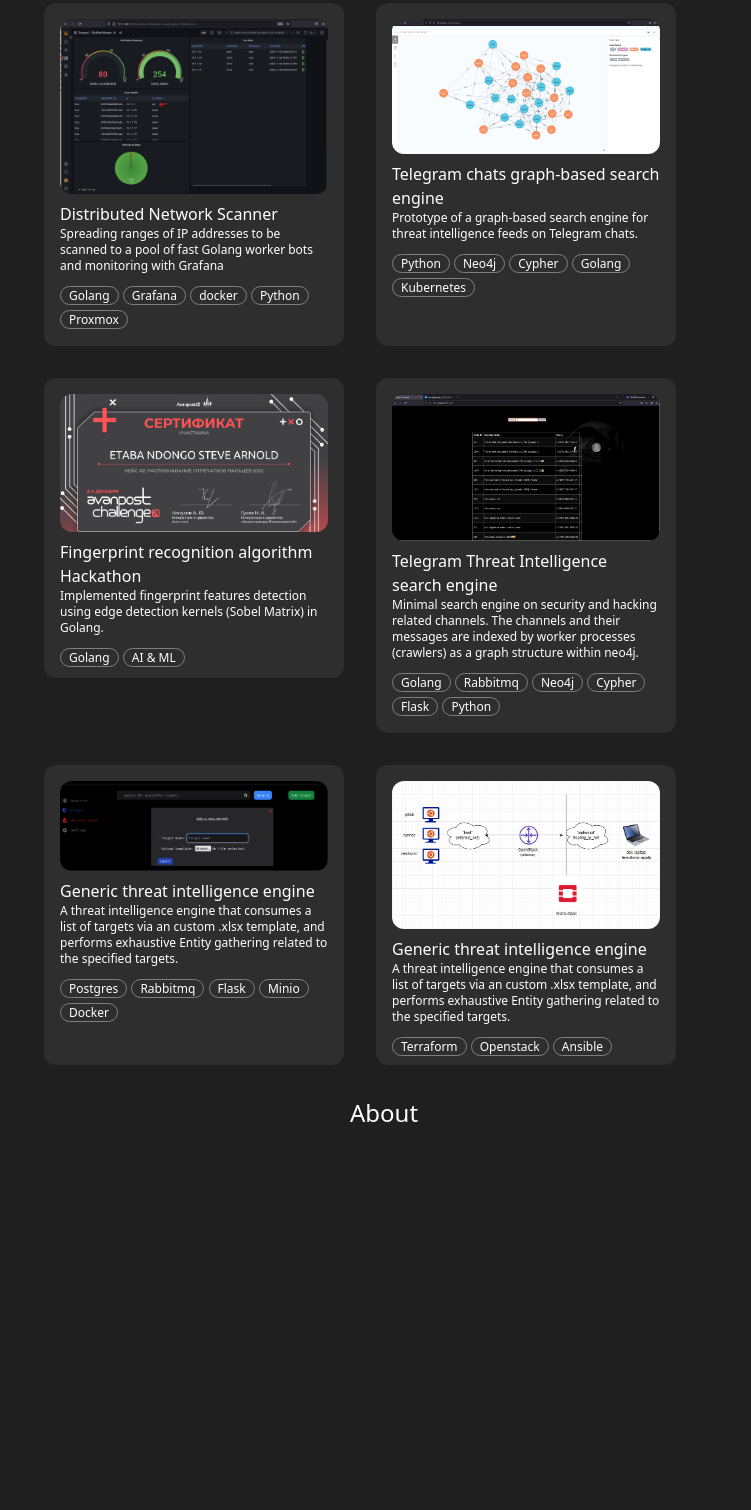
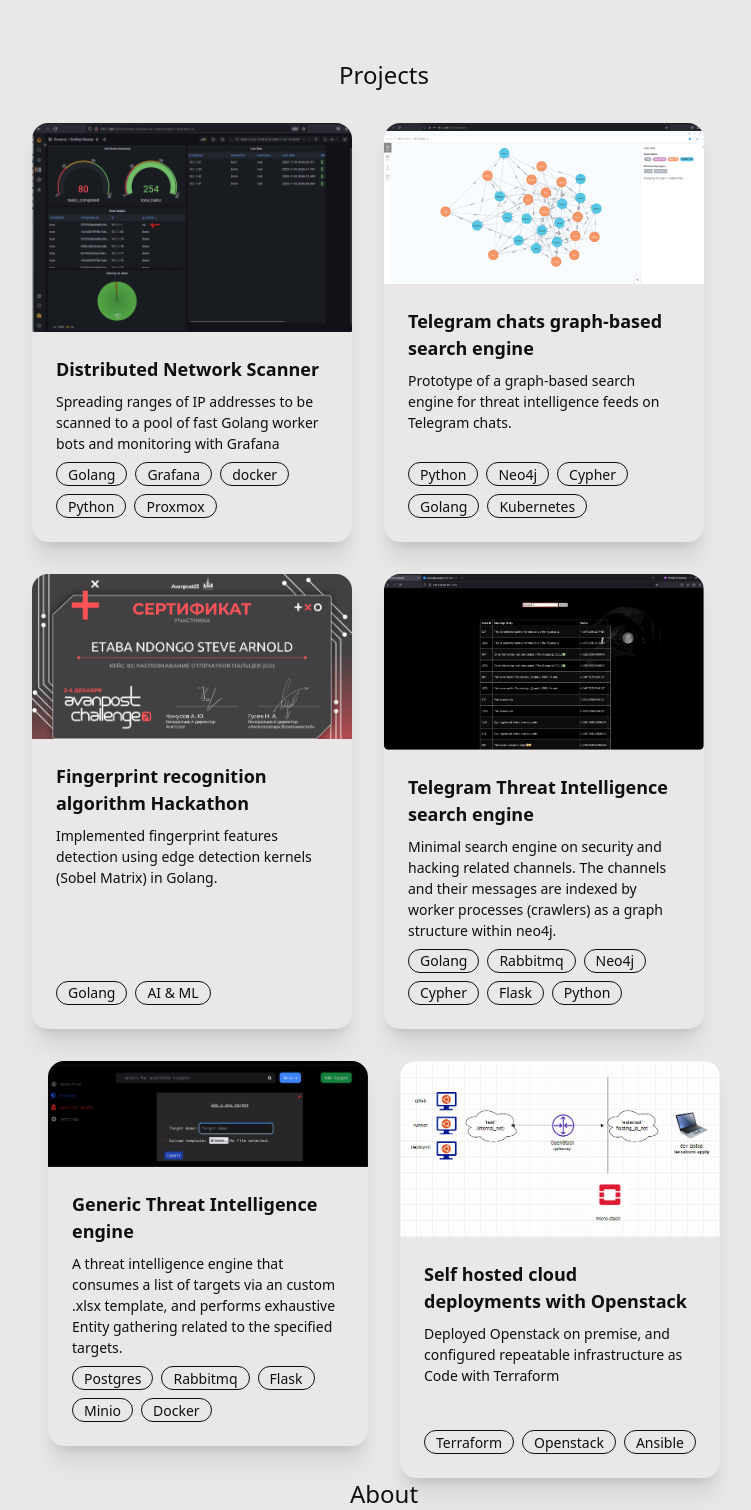
Before and after one commit to r0psteev/Portfolio, a website built with Vite: page index.html in a window 1280 px wide. Shown: the part 458-1968 px from the top of the page, without its empty margins (256-1007 px from the left). Before the commit the page ends 1587 px from the top, so only its background shows below. Built offline with nearby package versions, Linux system fonts and the light colour scheme.

Commit message:
incorporate daisy UI for theme toggling and cards

```diff
--- a/index.html
+++ b/index.html
@@ -7,134 +7,199 @@
     <link rel="stylesheet" href="/src/style.css">
     <title>Vite App</title>
   </head>
-  <body class="bg-[#1f1f1f] text-white h-[100vh]">
+  <body data-theme>
     <!-- header -->
     <header class="border-b-[1px] border-b-[#565656]">
-      <div class="flex justify-between mx-[300px]">
+      <div class="flex justify-between mx-[300px] items-center">
         <img class="rounded-full py-2" src="/r0psteev.png" alt="Profile picture" width="60px">
         <nav class="flex items-center w-[200px] justify-around">
           <a class="rounded-sm px-4 py-2 hover:underline" href="#projects">Projects</a>
           <a class="rounded-sm px-4 py-2 hover:underline" href="#about">About</a>
+          <label class="flex cursor-pointer gap-2">
+            <svg
+              xmlns="http://www.w3.org/2000/svg"
+              width="20"
+              height="20"
+              viewBox="0 0 24 24"
+              fill="none"
+              stroke="currentColor"
+              stroke-width="2"
+              stroke-linecap="round"
+              stroke-linejoin="round">
+              <circle cx="12" cy="12" r="5" />
+              <path
+                d="M12 1v2M12 21v2M4.2 4.2l1.4 1.4M18.4 18.4l1.4 1.4M1 12h2M21 12h2M4.2 19.8l1.4-1.4M18.4 5.6l1.4-1.4" />
+            </svg>
+            <input type="checkbox" value="synthwave" class="toggle theme-controller" />
+            <svg
+              xmlns="http://www.w3.org/2000/svg"
+              width="20"
+              height="20"
+              viewBox="0 0 24 24"
+              fill="none"
+              stroke="currentColor"
+              stroke-width="2"
+              stroke-linecap="round"
+              stroke-linejoin="round">
+              <path d="M21 12.79A9 9 0 1 1 11.21 3 7 7 0 0 0 21 12.79z"></path>
+            </svg>
+          </label>
         </nav>
       </div>
     </header>
 
     <!-- Body -->
-    <section class="flex flex-col mx-[300px] h-[40%] justify-evenly">
+    <section class="flex flex-col mt-[6rem] mx-[300px] justify-evenly">
       <p class="text-2xl text-center">
         Hello! I am <span class="text-purple-500">Arnold Etaba</span>
       </p>
-      <p class="mx-[9rem]">
+      <p class="mt-[4rem]">
         Lorem ipsum dolor sit amet consectetur adipisicing elit. Non quam odio voluptatem, laborum temporibus labore fugiat distinctio, perspiciatis voluptas, minima illo voluptates inventore dolore veritatis aspernatur totam quis? Sint praesentium quo aut architecto, quod reiciendis quia repellendus facere, rerum enim eos aliquid illum. Explicabo quas voluptates saepe veritatis velit deserunt ipsum maxime ut, sit provident.
       </p>
     </section>
 
     <!-- About Me-->
     <section id="projects">
-      <p class="text-2xl text-center">Projects</p>
+      <p class="text-2xl text-center mt-[8rem] mx-[300px]">Projects</p>
 
-      <div class="flex flex-wrap  mx-[300px] space-x-8 space-y-8 mt-8">
-        <a href="https://github.com/r0psteev/cthulu-net/" class="rounded-xl p-4 flex flex-col w-[300px] bg-[#2e2e2e]">
-          <img width="300" class="rounded-xl" src="/1.png" alt="cthulu network scanner">
-          <div class="mt-2">
-            <p>Distributed Network Scanner</p>
-            <div class="text-xs">Spreading ranges of IP addresses to be scanned to a pool of fast Golang worker bots and monitoring with Grafana</div>
-          </div>
-          <div class="mt-2">
-            <span class="px-2 border-[1px] border-[#7e7e7e] rounded-xl text-xs">Golang</span>
-            <span class="px-2 border-[1px] border-[#7e7e7e] rounded-xl text-xs">Grafana</span>
-            <span class="px-2 border-[1px] border-[#7e7e7e] rounded-xl text-xs">docker</span>
-            <span class="px-2 border-[1px] border-[#7e7e7e] rounded-xl text-xs">Python</span>
-            <span class="px-2 border-[1px] border-[#7e7e7e] rounded-xl text-xs">Proxmox</span>
+      <div class="flex flex-wrap mx-[200px] justify-center space-y-8 mt-8 space-x-8">
+
+        <a href="https://github.com/r0psteev/cthulu-net/" class="card bg-base-100 w-80 shadow-xl">
+          <figure>
+            <img
+              src="/1.png"
+              alt="Distributed network scanner" />
+          </figure>
+          <div class="card-body">
+            <h2 class="card-title">
+              Distributed Network Scanner
+            </h2>
+            <p>Spreading ranges of IP addresses to be scanned to a pool of fast Golang worker bots and monitoring with Grafana</p>
+            <div class="card-actions">
+              <div class="badge badge-outline">Golang</div>
+              <div class="badge badge-outline">Grafana</div>
+              <div class="badge badge-outline">docker</div>
+              <div class="badge badge-outline">Python</div>
+              <div class="badge badge-outline">Proxmox</div>
+            </div>
           </div>
         </a>
 
-        <a href="https://www.youtube.com/watch?v=R4qugZ8TYx0" class="rounded-xl p-4 flex flex-col w-[300px] bg-[#2e2e2e]">
-          <img width="300" class="rounded-xl" src="/2.png" alt="Telegram graph-based search engine">
-          <div class="mt-2">
-            <p>Telegram chats graph-based search engine</p>
-            <div class="text-xs">
+        <a href="https://www.youtube.com/watch?v=R4qugZ8TYx0" class="card bg-base-100 w-80 shadow-xl">
+          <figure>
+            <img
+              src="/2.png"
+              alt="Telegram graph search engine" />
+          </figure>
+          <div class="card-body">
+            <h2 class="card-title">
+              Telegram chats graph-based search engine
+            </h2>
+            <p>
               Prototype of a graph-based search engine for threat intelligence feeds
               on Telegram chats.
+            </p>
+            <div class="card-actions">
+              <div class="badge badge-outline">Python</div>
+              <div class="badge badge-outline">Neo4j</div>
+              <div class="badge badge-outline">Cypher</div>
+              <div class="badge badge-outline">Golang</div>
+              <div class="badge badge-outline">Kubernetes</div>
             </div>
-          </div>
-          <div class="mt-2">
-            <span class="px-2 border-[1px] border-[#7e7e7e] rounded-xl text-xs">Python</span>
-            <span class="px-2 border-[1px] border-[#7e7e7e] rounded-xl text-xs">Neo4j</span>
-            <span class="px-2 border-[1px] border-[#7e7e7e] rounded-xl text-xs">Cypher</span>
-            <span class="px-2 border-[1px] border-[#7e7e7e] rounded-xl text-xs">Golang</span>
-            <span class="px-2 border-[1px] border-[#7e7e7e] rounded-xl text-xs">Kubernetes</span>
           </div>
         </a>
 
-        <a href="https://github.com/r0psteev/avanpostCase2/" class="rounded-xl p-4 flex flex-col w-[300px] h-[300px] bg-[#2e2e2e]">
-          <img width="300" class="rounded-xl" src="/3.png" alt="Avanpost.ru Fingerprint recognition algorithm">
-          <div class="mt-2">
-            <p>Fingerprint recognition algorithm Hackathon</p>
-            <div class="text-xs">
+        <a href="https://zavodit.ru/upload/certificates/users/16/1482_6a3d8ce2091a95e4.pdf" class="card bg-base-100 w-80 shadow-xl">
+          <figure>
+            <img
+              src="/3.png"
+              alt="Fingerprint detection hackathon" />
+          </figure>
+          <div class="card-body">
+            <h2 class="card-title">
+              Fingerprint recognition algorithm Hackathon
+            </h2>
+            <p>
               Implemented fingerprint features detection using edge detection kernels
               (Sobel Matrix) in Golang.
+            </p>
+            <div class="card-actions">
+              <div class="badge badge-outline">Golang</div>
+              <div class="badge badge-outline">AI & ML</div>
             </div>
-          </div>
-          <div class="mt-2">
-            <span class="px-2 border-[1px] border-[#7e7e7e] rounded-xl text-xs">Golang</span>
-            <span class="px-2 border-[1px] border-[#7e7e7e] rounded-xl text-xs">AI & ML</span>
           </div>
         </a>
 
-        <a href="https://github.com/r0psteev/tracecat" class="rounded-xl p-4 flex flex-col w-[300px]  bg-[#2e2e2e]">
-          <img width="300" class="rounded-xl" src="/4.png" alt="Telegram threat intelligence search engine">
-          <div class="mt-2">
-            <p>Telegram Threat Intelligence search engine</p>
-            <div class="text-xs">
+        <a href="#" class="card bg-base-100 w-80 shadow-xl">
+          <figure>
+            <img
+              src="/4.png"
+              alt="Telegram Threat Intelligence search engine" />
+          </figure>
+          <div class="card-body">
+            <h2 class="card-title">
+              Telegram Threat Intelligence search engine
+            </h2>
+            <p>
               Minimal search engine on security and hacking related channels.
               The channels and their messages are indexed by worker processes (crawlers)
               as a graph structure within neo4j.
+            </p>
+            <div class="card-actions">
+              <div class="badge badge-outline">Golang</div>
+              <div class="badge badge-outline">Rabbitmq</div>
+              <div class="badge badge-outline">Neo4j</div>
+              <div class="badge badge-outline">Cypher</div>
+              <div class="badge badge-outline">Flask</div>
+              <div class="badge badge-outline">Python</div>
             </div>
-          </div>
-          <div class="mt-2">
-            <span class="px-2 border-[1px] border-[#7e7e7e] rounded-xl text-xs">Golang</span>
-            <span class="px-2 border-[1px] border-[#7e7e7e] rounded-xl text-xs">Rabbitmq</span>
-            <span class="px-2 border-[1px] border-[#7e7e7e] rounded-xl text-xs">Neo4j</span>
-            <span class="px-2 border-[1px] border-[#7e7e7e] rounded-xl text-xs">Cypher</span>
-            <span class="px-2 border-[1px] border-[#7e7e7e] rounded-xl text-xs">Flask</span>
-            <span class="px-2 border-[1px] border-[#7e7e7e] rounded-xl text-xs">Python</span>
           </div>
         </a>
 
-        <a href="#" class="rounded-xl p-4 flex flex-col w-[300px] h-[300px] bg-[#2e2e2e]">
-          <img width="300" class="rounded-xl" src="/5.png" alt="Generic threat Intelligence engine">
-          <div class="mt-2">
-            <p>Generic threat intelligence engine</p>
-            <div class="text-xs">
+        <a href="#" class="card bg-base-100 w-80 shadow-xl">
+          <figure>
+            <img
+              src="/5.png"
+              alt="Generic threat Intelligence engine" />
+          </figure>
+          <div class="card-body">
+            <h2 class="card-title">
+              Generic Threat Intelligence engine
+            </h2>
+            <p>
               A threat intelligence engine that consumes a list of targets
               via an custom .xlsx template, and performs exhaustive Entity
               gathering related to the specified targets.
+            </p>
+            <div class="card-actions">
+              <div class="badge badge-outline">Postgres</div>
+              <div class="badge badge-outline">Rabbitmq</div>
+              <div class="badge badge-outline">Flask</div>
+              <div class="badge badge-outline">Minio</div>
+              <div class="badge badge-outline">Docker</div>
             </div>
-          </div>
-          <div class="mt-2">
-            <span class="px-2 border-[1px] border-[#7e7e7e] rounded-xl text-xs">Postgres</span>
-            <span class="px-2 border-[1px] border-[#7e7e7e] rounded-xl text-xs">Rabbitmq</span>
-            <span class="px-2 border-[1px] border-[#7e7e7e] rounded-xl text-xs">Flask</span>
-            <span class="px-2 border-[1px] border-[#7e7e7e] rounded-xl text-xs">Minio</span>
-            <span class="px-2 border-[1px] border-[#7e7e7e] rounded-xl text-xs">Docker</span>
           </div>
         </a>
 
-        <a href="#" class="rounded-xl p-4 flex flex-col w-[300px] h-[300px] bg-[#2e2e2e]">
-          <img width="300" class="rounded-xl" src="/6.png" alt="Generic threat Intelligence engine">
-          <div class="mt-2">
-            <p>Generic threat intelligence engine</p>
-            <div class="text-xs">
-              A threat intelligence engine that consumes a list of targets
-              via an custom .xlsx template, and performs exhaustive Entity
-              gathering related to the specified targets.
+        <a href="https://github.com/r0psteev/terraform-openstack-example" class="card bg-base-100 w-80 shadow-xl">
+          <figure>
+            <img
+              src="/6.png"
+              alt="Self hosted cloud with Openstack" />
+          </figure>
+          <div class="card-body">
+            <h2 class="card-title">
+              Self hosted cloud deployments with Openstack
+            </h2>
+            <p>
+              Deployed Openstack on premise, and configured repeatable infrastructure
+              as Code with Terraform
+            </p>
+            <div class="card-actions">
+              <div class="badge badge-outline">Terraform</div>
+              <div class="badge badge-outline">Openstack</div>
+              <div class="badge badge-outline">Ansible</div>
             </div>
-          </div>
-          <div class="mt-2">
-            <span class="px-2 border-[1px] border-[#7e7e7e] rounded-xl text-xs">Terraform</span>
-            <span class="px-2 border-[1px] border-[#7e7e7e] rounded-xl text-xs">Openstack</span>
-            <span class="px-2 border-[1px] border-[#7e7e7e] rounded-xl text-xs">Ansible</span>
           </div>
         </a>
 
--- a/package.json
+++ b/package.json
@@ -9,6 +9,7 @@
     "preview": "vite preview"
   },
   "devDependencies": {
+    "daisyui": "^5.1.10",
     "vite": "^7.1.2"
   },
   "dependencies": {
--- a/src/style.css
+++ b/src/style.css
@@ -1 +1,4 @@
 @import "tailwindcss";
+@plugin "daisyui" {
+    themes: garden --default, dark --prefersdark, synthwave, dracula
+}
```
Also changed, not shown: README.md, 1 other file.
